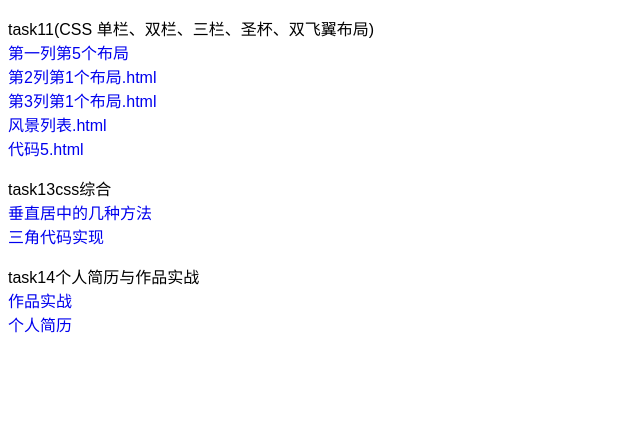
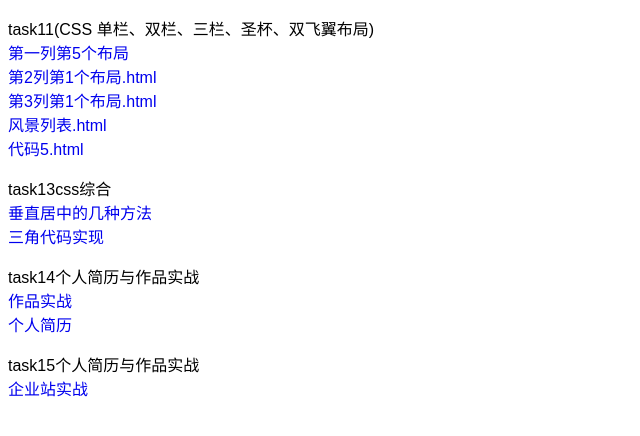
Before and after one commit to Klar-t/task, a plain HTML site: page index.html in a window 1280 px wide. Shown: the whole page, without its empty margins (0-640 px from the left). Drawn offline with Linux system fonts and the light colour scheme; files that its build step writes are made by us from their sources.

Commit message:
index add link

```diff
--- a/index.html
+++ b/index.html
@@ -27,5 +27,9 @@
     <dd><a href="task14/实现1.html">作品实战</a></dd>
     <dd><a href="task14/实现2.html">个人简历</a></dd>
 </dl>
+<dl>
+    <dt>task15个人简历与作品实战</dt>
+    <dd><a href="task15/index.html">企业站实战</a></dd>
+</dl>
 </body>
 </html>
```
